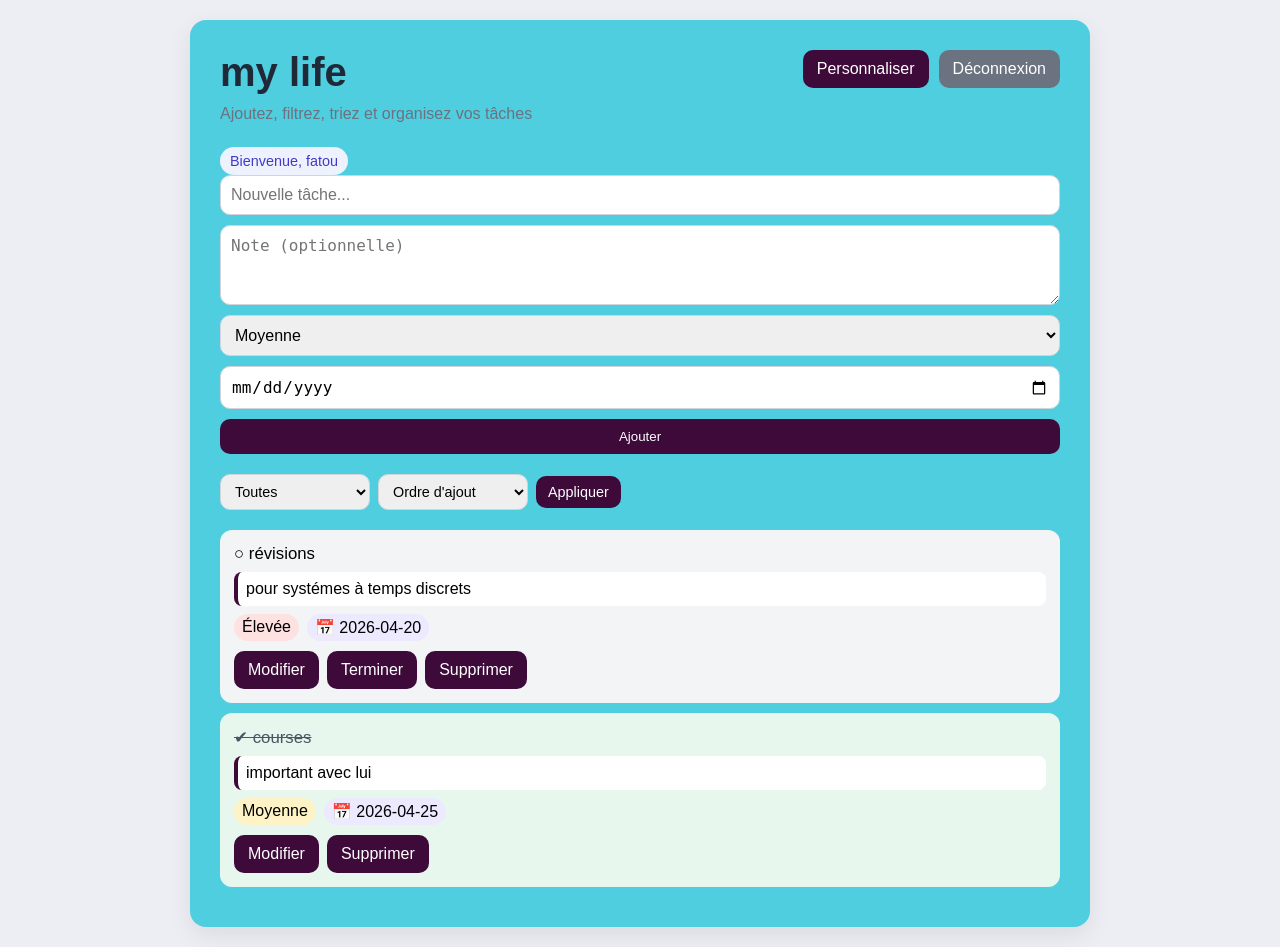
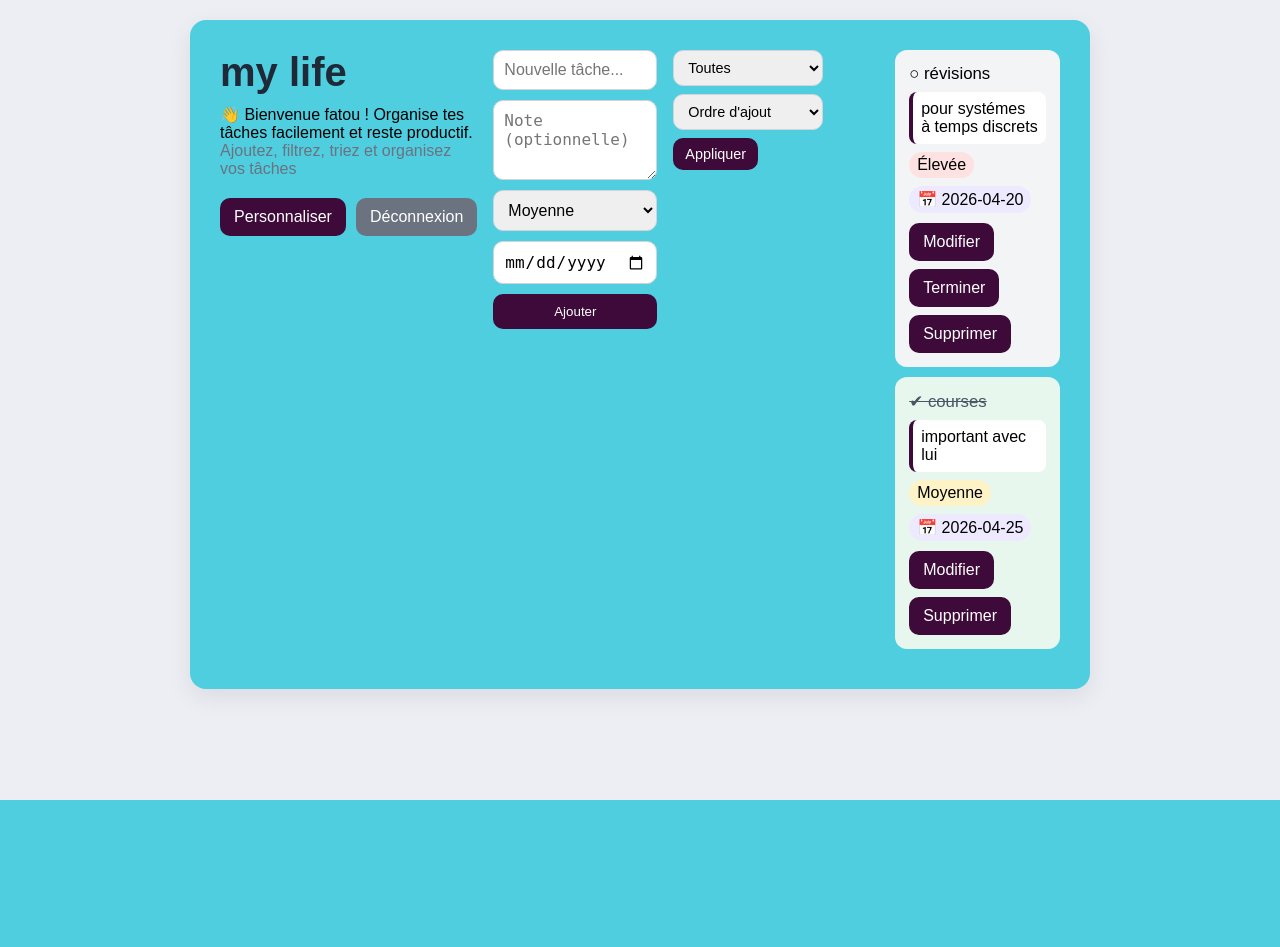
Before and after one commit to fatoumbayeseck/todo_web, a Flask app: page / in a window 1280 px wide. After the commit the page ends 800 px from the top, so only its background shows below. Run offline with Flask 3, Linux system fonts and the light colour scheme; a user stored in the database is signed in; data comes from the database, SQL or seed files in the repository.

Commit message:
Update index.html

```diff
--- a/templates/index.html
+++ b/templates/index.html
@@ -19,9 +19,12 @@
             <div class="top-bar">
                 <div>
                     <h1>{{ settings.app_title }}</h1>
+
+                    <p class="welcome-message">
+                        👋 Bienvenue {{ user.username }} ! Organise tes tâches facilement et reste productif.
+                    </p>
+
                     <p class="subtitle">{{ settings.subtitle }}</p>
-                    <p class="user-badge">Bienvenue, {{ user.username }}</p>
-                </div>
 
                 <div class="top-actions">
                     <a href="{{ url_for('settings_page') }}" class="settings-btn">Personnaliser</a>
```
